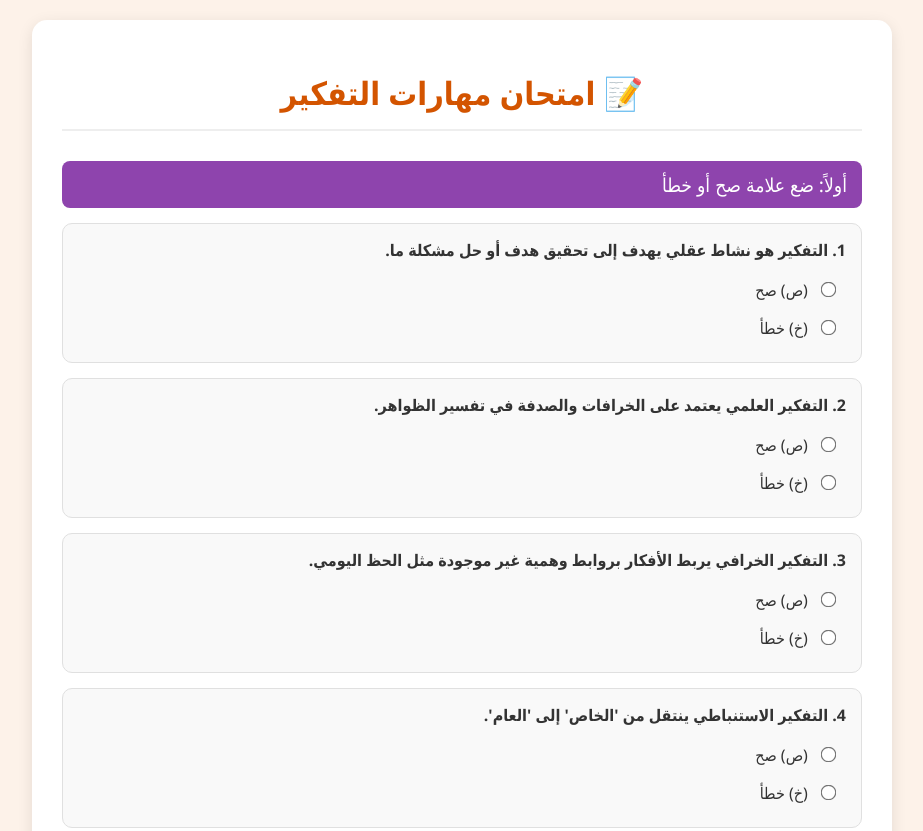
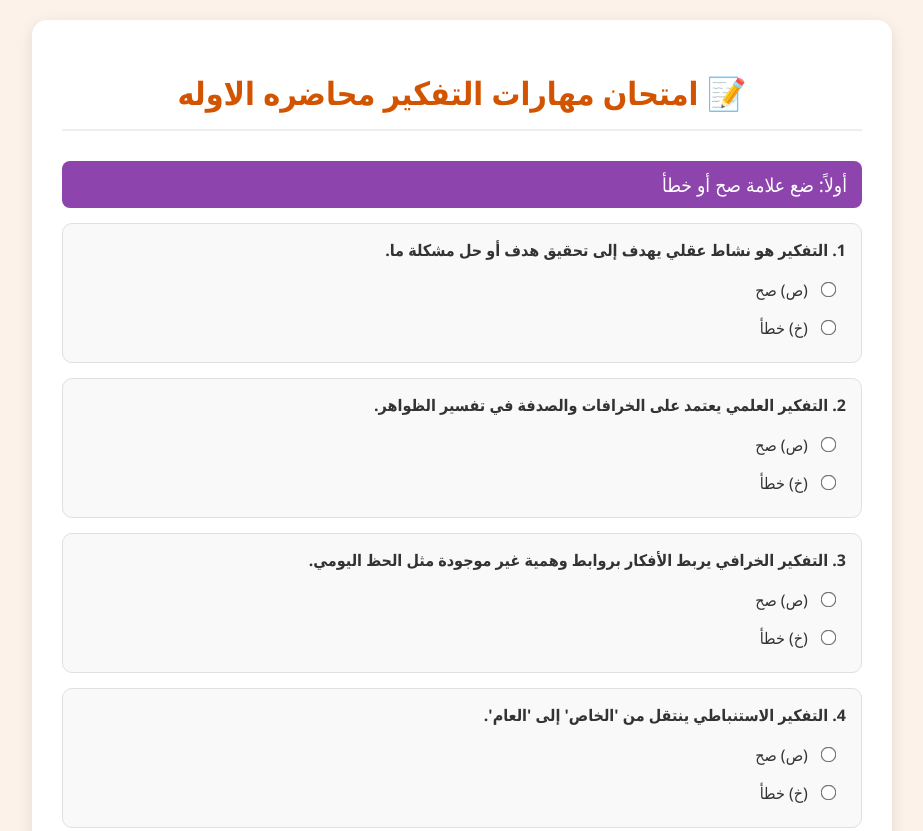
Before and after one commit to S4K01/thinking, a plain HTML site: page index.html in a window 1280 px wide. Shown: the top 831 px of the page, without its empty margins (178-1101 px from the left). Drawn offline with Linux system fonts and the light colour scheme.

Commit message:
Update index.html

```diff
--- a/index.html
+++ b/index.html
@@ -30,7 +30,7 @@
 <body>
 
 <div class="container">
-    <h1>📝 امتحان مهارات التفكير</h1>
+    <h1>📝 امتحان مهارات التفكير محاضره الاوله</h1>
 
     <form id="quizForm">
         <!-- قسم الصح والخطأ -->
```
